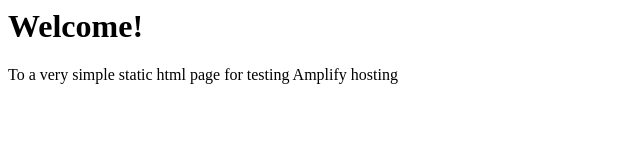
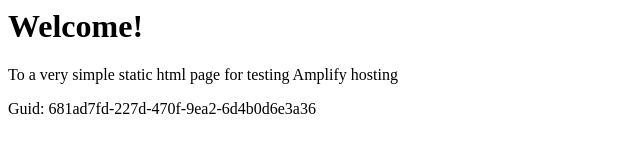
Before and after one commit to aws-aemilia-pdx/Github-PR-Commit-Integration-Test-DoNotTouch-v1-gamma-us-west-2, a website: page src/index.html in a window 1280 px wide. Shown: the whole page, without its empty margins (0-640 px from the left). Drawn offline with Linux system fonts and the light colour scheme.

Commit message:
commit from integ tests

```diff
--- a/src/index.html
+++ b/src/index.html
@@ -1,3 +1,5 @@
+
+
 <html lang="en">
 
 <head>
@@ -10,6 +12,6 @@
 <body>
     <h1>Welcome!</h1>
     <p>To a very simple static html page for testing Amplify hosting</p>
-</body>
+    <p>Guid: 681ad7fd-227d-470f-9ea2-6d4b0d6e3a36</p></body>
 
 </html>
```
